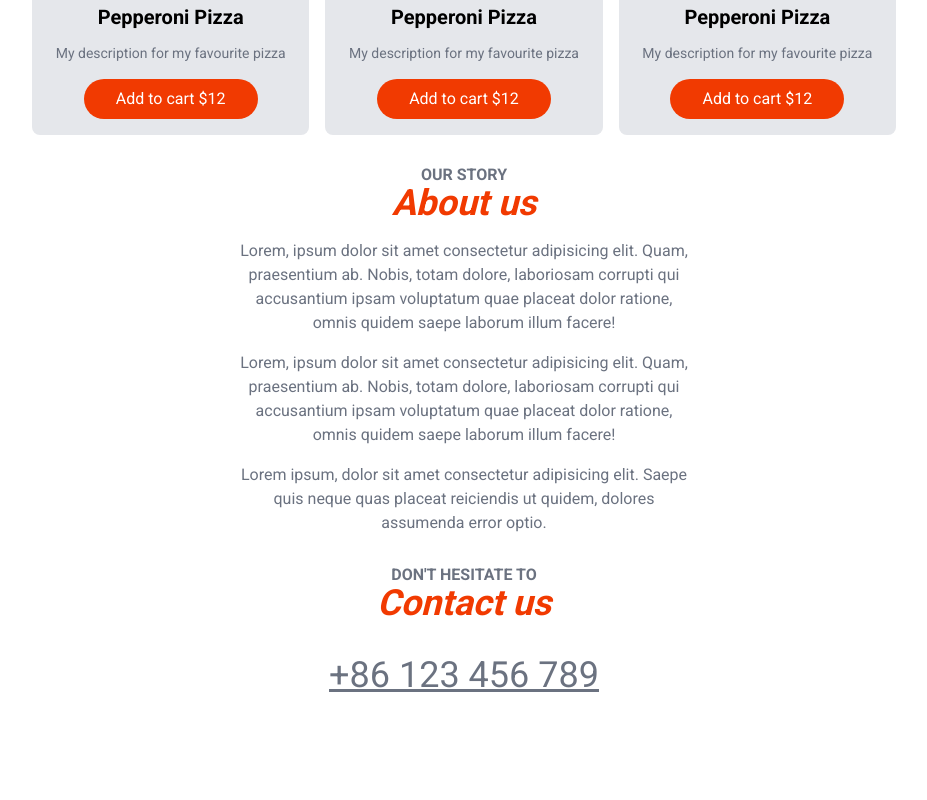
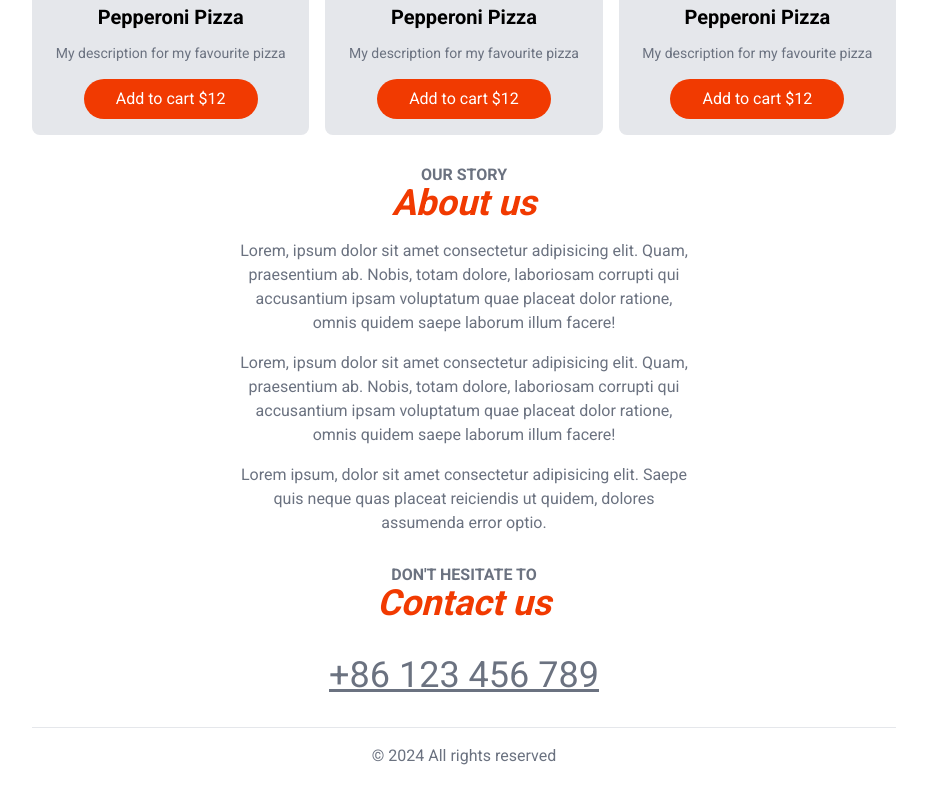
Before and after one commit to hienhayho/food-ordering-web, a Next.js app: page / in a window 1280 px wide. Shown: the part 865-1665 px from the top of the page, without its empty margins (176-1103 px from the left). Before the commit the page ends 1608 px from the top, so only its background shows below. Built offline with nearby package versions, Linux system fonts and the light colour scheme.

Commit message:
complete homepage

```diff
--- a/src/app/page.tsx
+++ b/src/app/page.tsx
@@ -5,6 +5,10 @@ import HomeMenu from "@/components/layout/HomeMenu";
 import SectionHeader from "@/components/layout/SectionHeader";
 
 export default function Home() {
+
+    let current = new Date();
+    let currentYear = current.getFullYear()
+
     return (
         <>
             <Header />
@@ -43,6 +47,10 @@ export default function Home() {
                     <a href="tel:+86 123456789">+86 123 456 789</a>
                 </div>
             </section>
+
+            <footer className="border-t py-4 text-center text-gray-500 mt-8">
+                &copy; {currentYear} All rights reserved
+            </footer>
         </>
     );
 }
```
